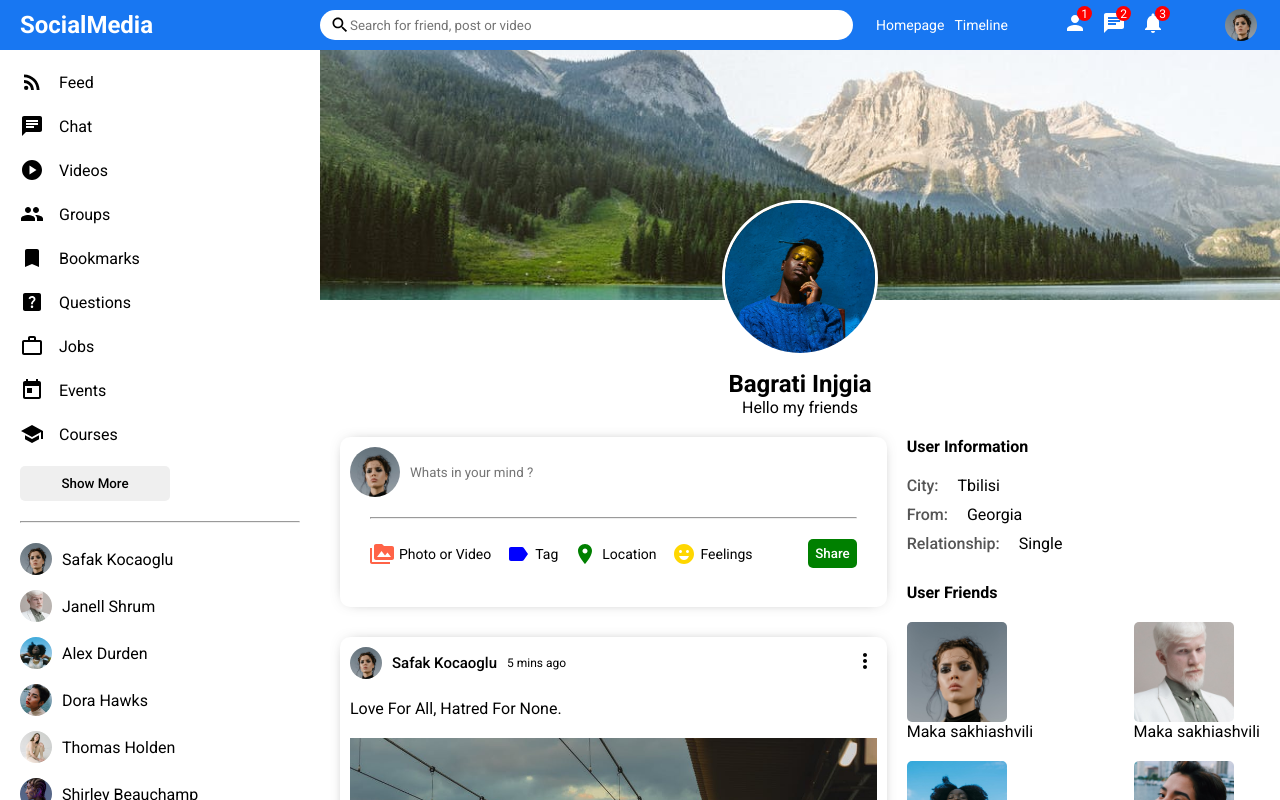
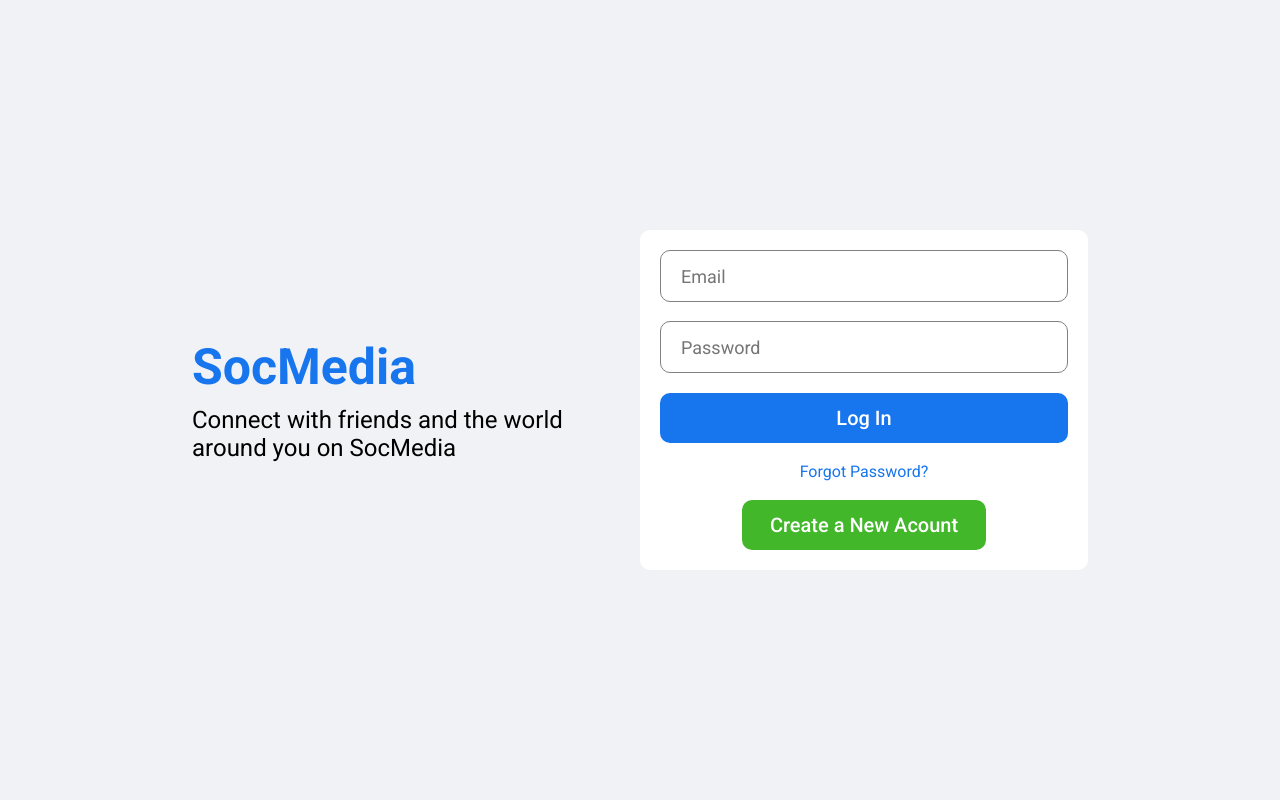
Before and after one commit to bagi24/Social-media-App, a React (Create React App) app: page / in a window 1280 px wide. Shown: the top 800 px of the page. Built offline with nearby package versions, Linux system fonts and the light colour scheme.

Commit message:
create Login Component and done

```diff
--- a/src/App.js
+++ b/src/App.js
@@ -1,10 +1,11 @@
 import Home from "./pages/home/Home";
+import Login from "./pages/login/Login";
 import Profile from "./pages/profile/Profile";
 
 
 
 function App() {
-  return  <Profile />;
+  return  <Login />;
 }
 
 export default App;
--- /dev/null
+++ b/src/pages/login/Login.jsx
@@ -0,0 +1,27 @@
+import "./login.css"
+
+export default function Login() {
+  return (
+    <div className="login">
+
+      <div className="loginWrapper">
+        <div className="loginLeft">
+            <h3 className="loginLogo"> SocMedia</h3>
+            <span className="loginDesc"> Connect with friends and the world around you on SocMedia</span>
+        </div>
+        <div className="loginRight">
+
+            <div className="loginBox">
+
+
+                <input placeholder="Email" className="loginInput" />
+                <input placeholder="Password" className="loginInput" />
+                <button className="loginButton"> Log In</button>
+                <span className="loginForgot">Forgot Password?</span>
+                <button className="loginRegisterButton">Create a New Acount</button>
+            </div>
+        </div>
+      </div>
+    </div>
+  )
+}
--- /dev/null
+++ b/src/pages/login/login.css
@@ -0,0 +1,92 @@
+
+.login {
+    width: 100vw;
+    height: 100vh;
+    background-color: #f0f2f5;
+    display: flex;
+    align-items: center;
+    justify-content: center;
+}
+
+
+.loginWrapper {
+
+    width: 70%;
+    height: 70%;
+    display: flex;
+}
+
+.loginLeft, .loginRight {
+    flex: 1;
+    display: flex;
+    flex-direction: column;
+    justify-content: center;
+}
+
+.loginLogo {
+font-size: 50px;
+font-weight: 800;
+color: #1775ee;
+margin-bottom: 10px;
+}
+
+.loginDesc {
+    font-size: 24px;
+}
+
+.loginBox {
+
+    height: 300px;
+    padding: 20px;
+    background-color: white;
+    border-radius: 10px;
+    display: flex;
+    flex-direction: column;
+    justify-content: space-between;
+
+}
+
+.loginInput {
+    height: 50px;
+    border-radius: 10px;
+    border: 1px solid gray;
+    font-size: 18px;
+    padding-left: 20px;
+}
+
+.loginInput:focus {
+    outline: none;
+}
+
+.loginButton {
+
+height: 50px;
+border-radius: 10px;
+border: none;
+background-color: #1775ee;
+color: white;
+font-size: 20px;
+font-weight: 500;
+cursor: pointer;
+}
+
+.loginForgot {
+    text-align: center;
+    color: #1775ee;
+    cursor: pointer;
+
+}
+
+.loginRegisterButton {
+    width: 60%;
+    align-self: center;
+height: 50px;
+    border-radius: 10px;
+    border: none;
+    background-color: #42b72a;
+    color: white;
+    font-size: 20px;
+    font-weight: 500;
+    cursor: pointer;
+
+}
```
